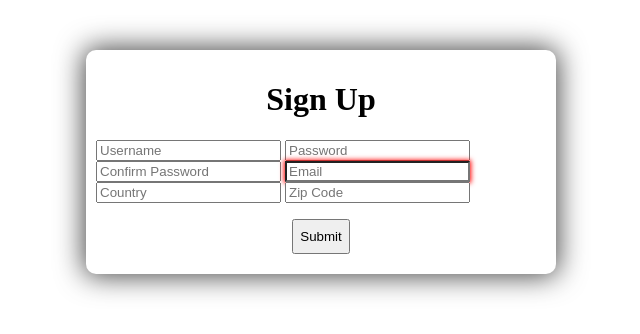
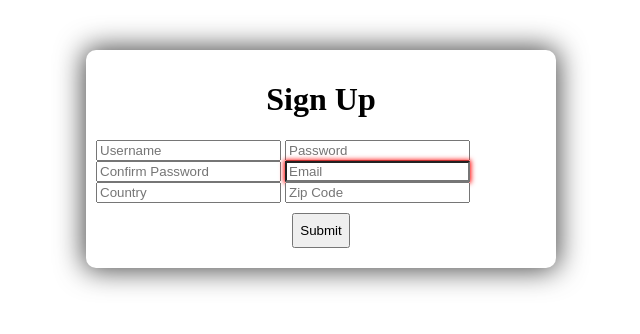
Before and after one commit to Robo-91/FormValidation, a plain HTML site: page index.html in a window 1280 px wide. Shown: the whole page, without its empty margins (319-959 px from the left). Drawn offline with Linux system fonts and the light colour scheme.

Commit message:
omitted paragraph tag

```diff
--- a/index.html
+++ b/index.html
@@ -8,17 +8,13 @@
 
 	<form>
 		<h1>Sign Up</h1>
-		<p>
 			<input type="text" id="username" name="Username" placeholder="Username">
 			<input type="Password" id="userpassword" name="" placeholder="Password">
-			<input type="text" if="confirm-password" name="" placeholder="Confirm Password">
+			<input type="text" id="confirm-password" name="" placeholder="Confirm Password">
 			<input type="Email" id="user-email" name="Email"  placeholder="Email"required>
 			<input type="text" id="user-country" name="country" placeholder="Country">
 			<input type="number" id="zip-code" name="Zip-Code" placeholder="Zip Code">
-		</p>
-
 		<button id="submit">Submit</button>
-
 	</form>
 
 
```
